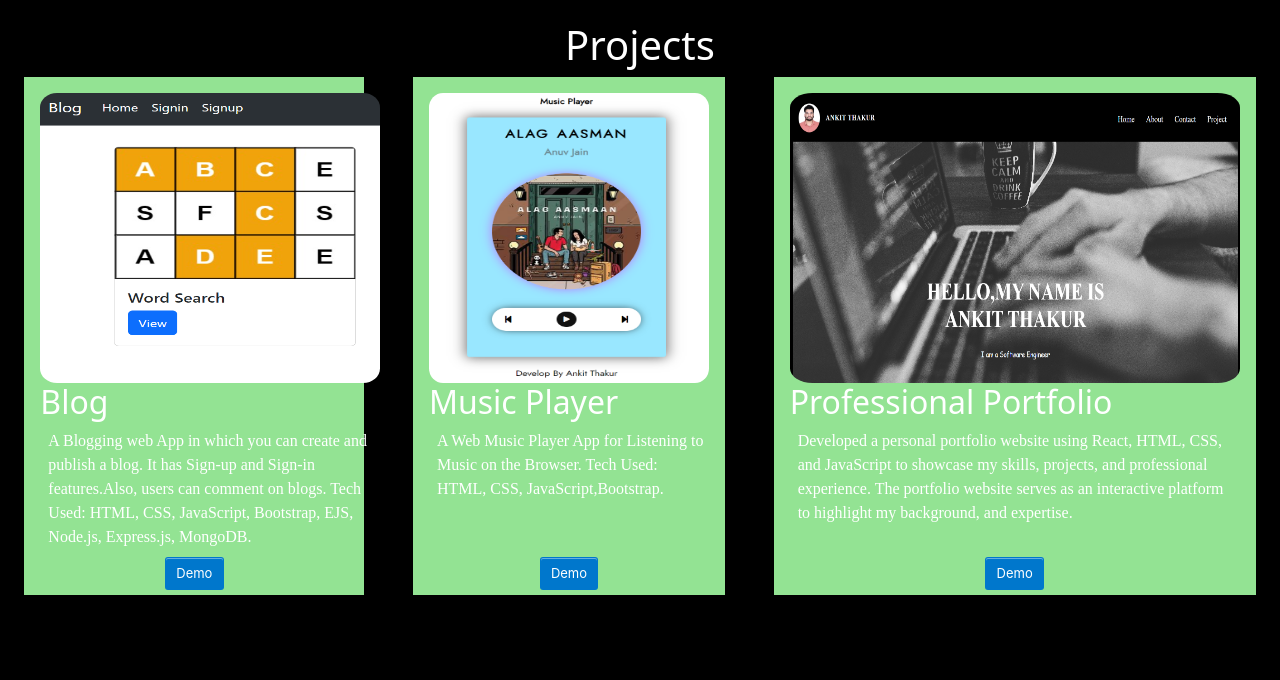
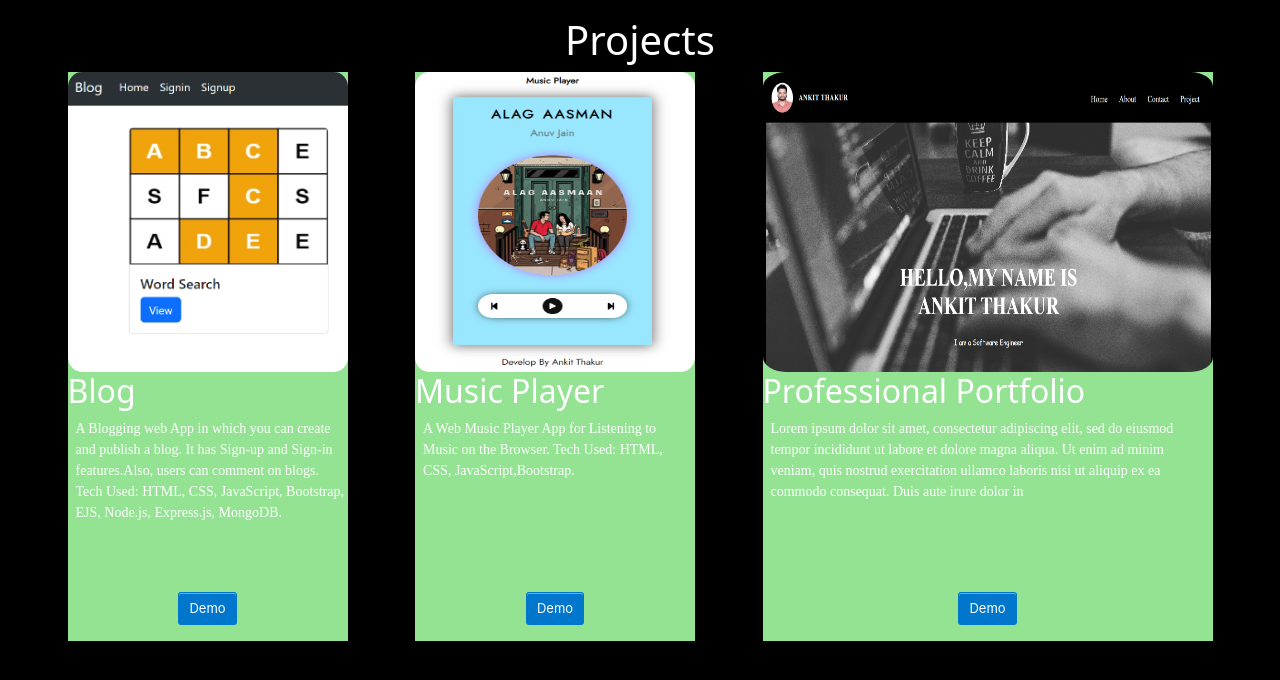
Before and after one commit to Ankitthakur2/Web-Portfolio, a React (Create React App) app: page /projects in a window 1280 px wide. Shown: the top 680 px of the page. Built offline with nearby package versions, Linux system fonts and the light colour scheme; the HTML template or start-up script is replaced by a standard one; a web font is replaced by a local one.

Commit message:
Add files via upload

```diff
--- a/src/components/Heroimg.js
+++ b/src/components/Heroimg.js
@@ -1,7 +1,7 @@
 import "./HeroimgStyles.css";
-import heroimg from "../assets/backgroundpic.jpg";
+import heroimg from "../assets/hero.png";
 import React from "react";
-import pic from "../assets/Pic.jpg";
+
 const HeroSection = () => {
   return (
     <div className="hero-container">
@@ -9,8 +9,7 @@ const HeroSection = () => {
       <div className="hero-content">
         <div className="container-about">
           <div className="class-img">
-            <img src={pic} class="profile" />
-            <h1>HELLO, MY NAME IS ANKIT THAKUR </h1>
+            <h1>HELLO,MY NAME IS ANKIT THAKUR </h1>
 
             <p> I am a Software Engineer</p>
           </div>
--- a/src/components/HeroimgStyles.css
+++ b/src/components/HeroimgStyles.css
@@ -3,7 +3,6 @@
   height: 100vh;
   overflow: hidden;
   width: 100%;
-
 }
 
 .hero-image {
@@ -11,7 +10,7 @@
   height: 100vh;
   object-fit: cover;
   position: absolute;
-  top: 1rem;
+  /* top: 4rem; */
   left: 0rem;
   z-index: -1;
 }
@@ -27,27 +26,4 @@
 
 .class-img p {
   font-family: "Montez", cursive;
-  color: purple;
 }
-
-.class-img h1 {
-  color: red;
-}
-
-.profile {
-  height: 300px;
-  width: 280px;
-
-  border-radius: 50%;
-
-  shadow: 2px;
-}
-
-@media screen and (max-width: 1040px) {
-
-
-  .profile{
-  height: 250px;
-  width:230px;
-}
-}
--- a/src/components/Navbar.js
+++ b/src/components/Navbar.js
@@ -15,60 +15,30 @@ const Navbar = ({ scrollToRef }) => {
 
   window.addEventListener("scroll", changeColor);
 
-  function handleNavItemClick() {
-    if (click) {
-      handleClick(click);
-    }
-  }
-
   return (
     <div className={color ? "header header-bg" : "header"}>
-      {/* <div className="logo">
+      <div className="logo">
         <div className="logo-name">Ankit Thakur</div>
-      </div> */}
+      </div>
 
       <ul className={click ? "navbar active" : "navbar"}>
         <li>
-          <Link
-            href="#home"
-            onClick={() => {
-              scrollToRef("home");
-              handleNavItemClick();
-            }}
-          >
+          <Link href="#home" onClick={() => scrollToRef("home")}>
             Home
           </Link>
         </li>
         <li>
-          <Link
-            href="#about"
-            onClick={() => {
-              scrollToRef("about");
-              handleNavItemClick();
-            }}
-          >
+          <Link href="#about" onClick={() => scrollToRef("about")}>
             About
           </Link>
         </li>
         <li>
-          <Link
-            href="#contact"
-            onClick={() => {
-              scrollToRef("contact");
-              handleNavItemClick();
-            }}
-          >
+          <Link href="#contact" onClick={() => scrollToRef("contact")}>
             Contact
           </Link>
         </li>
         <li>
-          <Link
-            href="#project"
-            onClick={() => {
-              scrollToRef("project");
-              handleNavItemClick();
-            }}
-          >
+          <Link href="#project" onClick={() => scrollToRef("project")}>
             Project
           </Link>
         </li>
--- a/src/components/NavbarStyles.css
+++ b/src/components/NavbarStyles.css
@@ -1,16 +1,13 @@
 .header {
   display: flex;
-
-  align-items: space-around;
-  justify-content: right;
+  padding: 0rem;
+  align-items: center;
+  justify-content: space-between;
   position: fixed;
-  height: 50px;
-  /* z-index: 10; */
+  height: 30px;
+  z-index: 10;
   width: 100%;
-  top: 0;
-  left: 0;
-  background-color: black;
-  z-index: 9999;
+  padding-top: 0rem;
 }
 
 .header-bg {
@@ -46,17 +43,16 @@
   font-weight: 700;
   letter-spacing: 1px;
   color: white;
-  padding-top: 1.3rem;
-  padding-left: 1rem;
+  /* padding-top: 1.3rem; */
 }
 
 @media screen and (max-width: 1040px) {
   .logo-name {
-    padding-left: 0rem;
+    margin-top: 0rem;
   }
 
   .header {
-    flex-direction: flex-end;
+    width: 96%;
   }
 
   .navbar {
@@ -64,16 +60,15 @@
     justify-content: center;
     align-items: center;
     width: 100%;
-    /* height: 100vh; */
+    height: 100vh;
     position: absolute;
-    top: 2rem;
+    top: 0;
     left: -100%;
     z-index: -3;
     transition: 0.3s;
   }
   .navbar.active {
     left: 0;
-    background-color: black;
   }
   .navbar li {
     padding: 1rem 0;
@@ -81,17 +76,9 @@
 
   .navbar li a {
     font-size: 2rem;
-    color: red;
   }
 
   .hamburger {
     display: initial;
-    margin: 1rem;
   }
 }
-
-/* @media screen and (max-width: 1040px) {
-  .header {
-    height: 33px;
-  }
-} */
--- a/src/components/footer.css
+++ b/src/components/footer.css
@@ -7,23 +7,6 @@
   margin: auto;
   align-items: center;
   padding-bottom: 0.1rem;
-  /* background-color: rgb(163, 183, 143); */
-
-  background: linear-gradient(300deg, #00bfff, #b69a9e, #ef8172);
-  background-size: 180% 180%;
-  animation: gradient-animation 10s ease infinite;
-}
-
-@keyframes gradient-animation {
-  0% {
-    background-position: 0% 50%;
-  }
-  50% {
-    background-position: 100% 50%;
-  }
-  100% {
-    background-position: 0% 50%;
-  }
 }
 
 .right a {
@@ -31,6 +14,6 @@
 }
 
 .left p {
-  font-family: "Clicker Script";
+  font-family: "Clicker Script", cursive;
   font-size: 10px;
 }
--- a/src/components/projectdata.js
+++ b/src/components/projectdata.js
@@ -20,11 +20,11 @@ const cardData = {
   card3: {
     imgSrc: "../assets/pic3.png",
     title: "Professional Portfolio",
-    description: `Developed a personal portfolio website using React, HTML, CSS,
-    and JavaScript to showcase my skills, projects, and
-    professional experience. The portfolio website serves
-    as an interactive platform to highlight my background,
-    and expertise.`
+    description: `Lorem ipsum dolor sit amet, consectetur
+    adipiscing elit, sed do eiusmod tempor incididunt ut
+    labore et dolore magna aliqua. Ut enim ad minim veniam,
+    quis nostrud exercitation ullamco laboris nisi ut aliquip
+    ex ea commodo consequat. Duis aute irure dolor in`
   }
 };
 
--- a/src/routes/Experience.js
+++ b/src/routes/Experience.js
@@ -70,7 +70,7 @@ const Experience = () => {
           </div>
         </div>
       </div>
-      <div className="about-second">
+      <div>
         <div className="intro">
           <p> Born and Brought up in</p>
           <img src={MGIF} alt="Mountain GIF" className="mgif" />
--- a/src/routes/Projects.js
+++ b/src/routes/Projects.js
@@ -29,7 +29,6 @@ const Projects = () => {
             </Link>
           </div>
         </div>
-
         <div className="div-btn">
           <div>
             <Card
@@ -56,7 +55,7 @@ const Projects = () => {
           </div>
 
           <div className="demo">
-            <Link to="https://ankitportfoli.vercel.app/">
+            <Link to="">
               <button className="button-7">Demo </button>
             </Link>
           </div>
--- a/src/routes/contact.css
+++ b/src/routes/contact.css
@@ -3,7 +3,7 @@ form {
   flex-direction: column;
   padding: 2rem 1rem;
   margin: auto;
-  width: 500px;
+  /* max-width: 600px; */
   border: 1px solid white;
   border-radius: 5%;
   /* color: #9c4e4e; */
@@ -12,18 +12,6 @@ form {
 label {
   color: white;
   margin-bottom: 0.5rem;
-}
-
-input[type="text"]::placeholder {
-  font-size: 1rem;
-}
-
-input[type="email"]::placeholder {
-  font-size: 1rem;
-}
-
-textarea::placeholder {
-  font-size: 1rem;
 }
 
 form input,
@@ -40,29 +28,15 @@ form textarea {
   justify-content: center;
   align-items: center;
   padding-top: 3rem;
-  padding-bottom: 5rem;
   /* background-color: rgb(186, 144, 102); */
 }
 
-/* .form-container h1 {
-  color: #9c4e4e;
-} */
-
-/* .title1 {
-  font-size: 10px;
-} */
+.form-container h1 {
+  /* color: #9c4e4e; */
+}
 
 @media screen and (max-width: 1040px) {
   .form-container {
     padding-top: 5rem;
   }
-
-  form {
-    width: 300px;
-  }
 }
-
-.form1 {
-  overflow-y: auto;
-  background-color: rgb(5, 7, 20);
-}
--- a/src/routes/experience.css
+++ b/src/routes/experience.css
@@ -1,9 +1,5 @@
 .abt-container {
-  overflow-y: auto;
-}
-
-.about-second {
-  background-color: rgb(5, 7, 20);
+  background-color: #f6d4ce;
 }
 
 .intro {
@@ -136,7 +132,7 @@
   }
 
   .job-title {
-    font-family: "Freckle Face";
+    font-family: "Freckle Face", cursive;
 
     font-size: 20px;
   }
--- a/src/routes/projects.css
+++ b/src/routes/projects.css
@@ -2,7 +2,7 @@
   display: flex;
   justify-content: center;
   align-items: center;
-  margin-top: 1.3rem;
+  margin-top: 0rem;
   padding-top: 1rem;
   font-weight: 1200;
   font-size: 20px;
@@ -10,80 +10,66 @@
 
 .project {
   /* background-color: rgb(147, 227, 147); */
-  overflow-y: auto;
 }
 .project-content {
   display: flex;
-  justify-content: space-around;
+  justify-content: space-evenly;
 }
 
 .card-1 {
-  padding: 1rem;
-  height: 500px;
+  padding: auto;
+  height: 520px;
   background-color: rgb(147, 227, 147);
 }
 
 .card-2 {
-  padding: 1rem;
-  height: 500px;
+  padding: auto;
+  height: 520px;
   background-color: rgb(147, 227, 147);
 }
 
 .card-3 {
-  padding: 1rem;
-  height: 500px;
+  padding: auto;
+  height: 520px;
   background-color: rgb(147, 227, 147);
 }
 
 .card-1 img {
-  height: 290px;
+  height: 300px;
   width: 280px;
   border-radius: 5%;
 }
 
 .card-1 p {
   width: 270px;
-  font-family: "Merriweather", serif;
-  font-size: 1rem;
-  line-height: 1.5;
-  font-style: normal;
-  font-weight: normal;
+  font-family: cursive;
+  font-size: 14px;
   margin-left: 0.5rem;
 }
 
 .card-2 img {
-  height: 290px;
+  height: 300px;
   width: 280px;
   border-radius: 5%;
 }
 
 .card-2 p {
   width: 270px;
-  /* font-family: cursive; */
-  /* font-size: 14px; */
-  font-family: "Merriweather", serif;
-  font-size: 1rem;
-  line-height: 1.5;
-  font-style: normal;
-  font-weight: normal;
+  font-family: cursive;
+  font-size: 14px;
   margin-left: 0.5rem;
 }
 
 .card-3 img {
-  height: 290px;
+  height: 300px;
   width: 450px;
   border-radius: 5%;
 }
 
 .card-3 p {
   width: 440px;
-  /* font-family: cursive; */
-  /* font-size: 14px; */
-  font-family: "Merriweather", serif;
-  font-size: 1rem;
-  line-height: 1.5;
-  font-style: normal;
-  font-weight: normal;
+  font-family: cursive;
+  font-size: 14px;
   margin-left: 0.5rem;
 }
 
@@ -102,7 +88,6 @@
 
   .card-3 p {
     width: 270px;
-    font-size: 0.8rem;
   }
 
   .card-1 {
@@ -115,14 +100,6 @@
 
   .card-3 {
     height: 470px;
-  }
-
-  .card-2 p {
-    font-size: 0.8rem;
-  }
-
-  .card-1 p {
-    font-size: 0.8rem;
   }
 }
 
@@ -143,36 +120,3 @@
   margin-bottom: 0rem;
   padding-bottom: 0rem;
 } */
-
-@media screen and (min-width: 1040px) {
-  .card-1 {
-    width: 340px;
-  }
-
-  .card-1 img {
-    width: 340px;
-  }
-
-  .card-1 p {
-    width: 330px;
-  }
-
-  .card-1 {
-    height: 480px;
-  }
-  .card-2 {
-    height: 480px;
-  }
-  .card-3 {
-    height: 480px;
-  }
-  .div-btn {
-    margin-bottom: 1rem;
-  }
-  .demo {
-    margin-bottom: 0.3rem;
-  }
-  .project-title {
-    padding-top: 0rem;
-  }
-}
```
Also changed, not shown: src/routes/Contact.js (+18 -37 lines), 1 other file (tests, documents, lock files or other folders).
